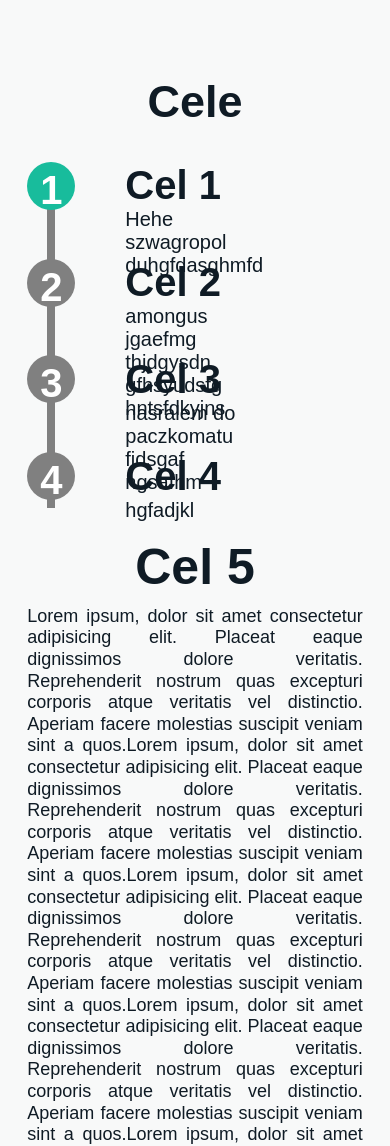
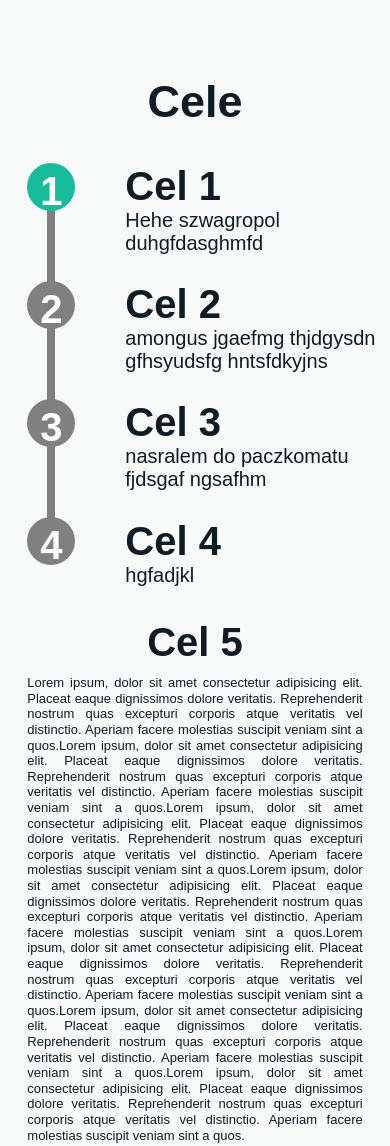
Before and after one commit to spongbbx/EduSkan, a plain HTML site: page hackyeah_vers2 2/klient/glowna/index.html in a window 390 px wide. Shown: the part 4542-5688 px from the top of the page. Drawn offline with Linux system fonts and the light colour scheme.

Commit message:
Update active.css

```diff
--- a/hackyeah_vers2 2/klient/glowna/active.css
+++ b/hackyeah_vers2 2/klient/glowna/active.css
@@ -1009,10 +1009,23 @@ nav .fa-solid {
         height: 3em;
     }
     .cel p {
-        width: 50%;
+        width: 80%;
     }
     .list-ic li {
-        width: max-content;
+        width: 90vw;
+    }
+    .rowcele {
+        width: 100%;
+        margin: 0;
+    }
+    .cel5 {
+        margin-top: 20px;
+    }
+    .cel5 .cel .opis {
+        font-size: 13px;
+    }
+    .cel5 .cel h2 {
+        font-size: 40px;
     }
 }
 
```
